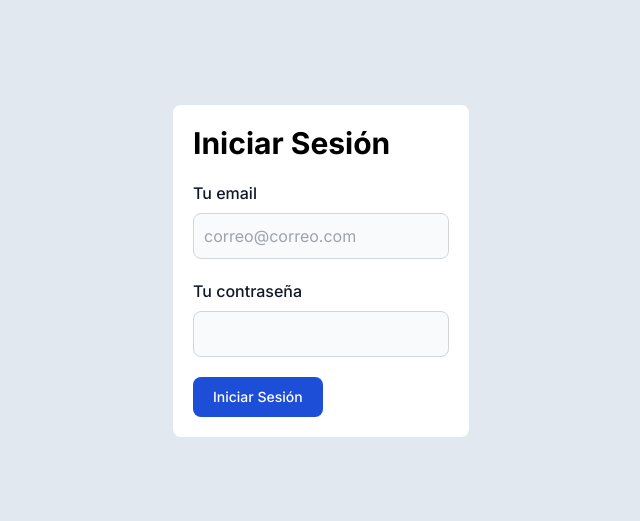
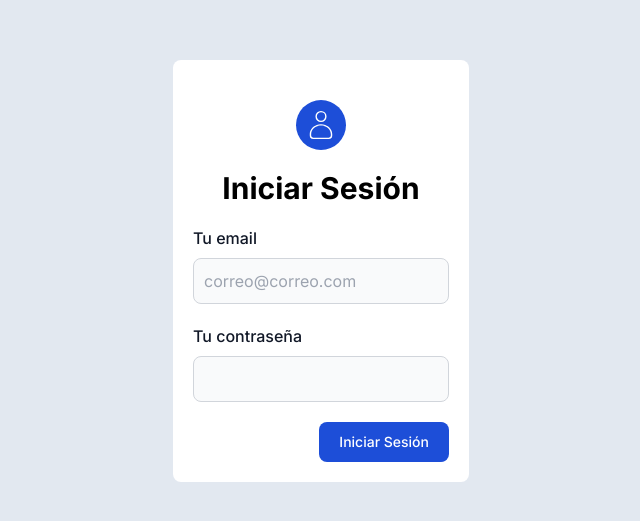
Before and after one commit to CapiDeveloper/admin-nature, a Next.js app: page /login in a window 1280 px wide. Shown: the part 129-650 px from the top of the page, without its empty margins (319-959 px from the left). Built offline with nearby package versions, Linux system fonts and the light colour scheme.

Commit message:
validacion formulario

```diff
--- a/components/login/Formulario.jsx
+++ b/components/login/Formulario.jsx
@@ -1,16 +1,53 @@
+'use client'
+
+import clsx from "clsx";
+import { useRouter } from "next/navigation";
+import { useState } from "react"
+import { CiUser } from "react-icons/ci"
+
 export const Formulario = () => {
+
+  const router = useRouter();
+
+  const [credenciales, setCredenciales] = useState({
+    email:'',
+    password: ''
+  });
+
+  const onHandleSubmit = (e)=>{
+    e.preventDefault();
+    if([credenciales.email,credenciales.password].includes('')) return;
+    router.push('/dashboard');
+  }
   return (
     <form className="max-w-sm mx-auto bg-white rounded-lg p-5">
-        <legend className="text-3xl font-bold">Iniciar Sesión</legend>
+        <CiUser size={50} color="white" className="mx-auto my-5 bg-blue-700 rounded-full p-2" />
+        <legend className="text-3xl font-bold text-center">Iniciar Sesión</legend>
         <div className="my-5">
             <label for="email" className="block mb-2 text-base font-medium text-gray-900">Tu email</label>
-            <input type="email" id="email" className="bg-gray-50 border border-gray-300 text-gray-900 text-base rounded-lg focus:ring-blue-500 focus:border-blue-500 block w-full p-2.5" placeholder="correo@correo.com" required />
+            <input onChange={(e)=>setCredenciales({
+              ...credenciales,
+              email: e.target.value
+            })} type="email" id="email" className="bg-gray-50 border border-gray-300 text-gray-900 text-base rounded-lg focus:ring-blue-500 focus:border-blue-500 block w-full p-2.5" placeholder="correo@correo.com" required />
         </div>
         <div className="mb-5">
             <label for="password" className="block mb-2 text-base font-medium text-gray-900">Tu contraseña</label>
-            <input type="password" id="password" className="bg-gray-50 border border-gray-300 text-gray-900 text-base rounded-lg focus:ring-blue-500 focus:border-blue-500 block w-full p-2.5 " required />
+            <input onChange={(e)=>setCredenciales({
+              ...credenciales,
+              password: e.target.value
+            })} type="password" id="password" className="bg-gray-50 border border-gray-300 text-gray-900 text-base rounded-lg focus:ring-blue-500 focus:border-blue-500 block w-full p-2.5 " required />
         </div>
-        <button type="submit" className="text-white bg-blue-700 hover:bg-blue-800 focus:ring-4 focus:outline-none focus:ring-blue-300 font-medium rounded-lg text-sm w-full sm:w-auto px-5 py-2.5 text-center">Iniciar Sesión</button>
+        <div className="flex justify-end">
+          <button
+            disabled={[credenciales.email,credenciales.password].includes('')}
+            onClick={onHandleSubmit}
+            type="submit"
+            className={clsx('text-white bg-blue-700 hover:bg-blue-800 focus:ring-4 focus:outline-none focus:ring-blue-300 font-medium rounded-lg text-sm w-full sm:w-auto px-5 py-2.5 text-center',{
+              'cursor-not-allowed': [credenciales.email,credenciales.password].includes('')
+            })}>
+            Iniciar Sesión
+          </button>
+        </div>
     </form>
   )
 }
```
